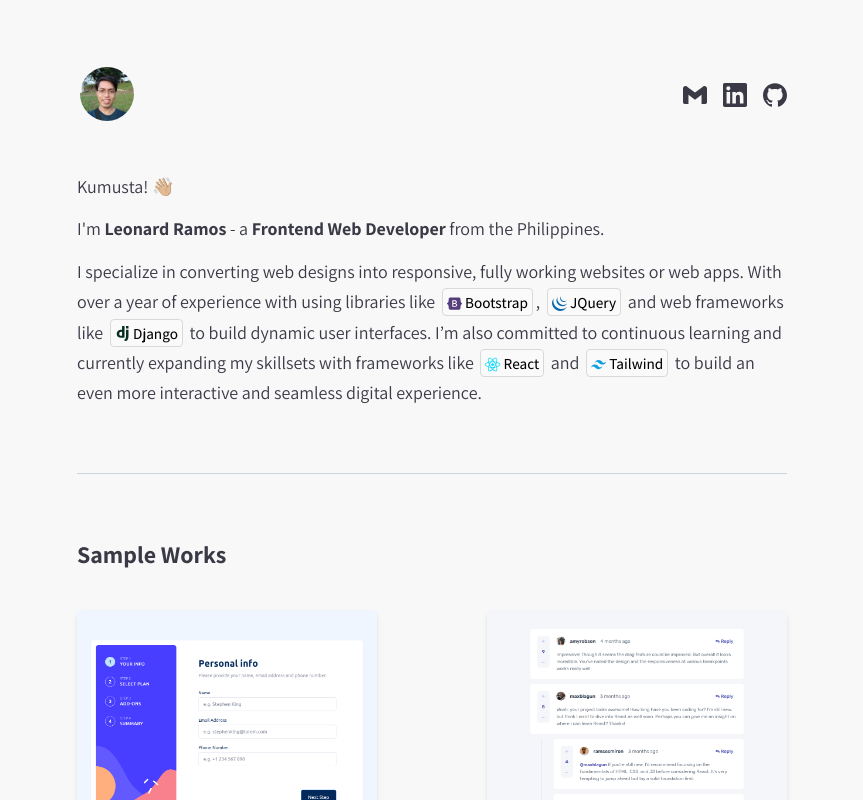
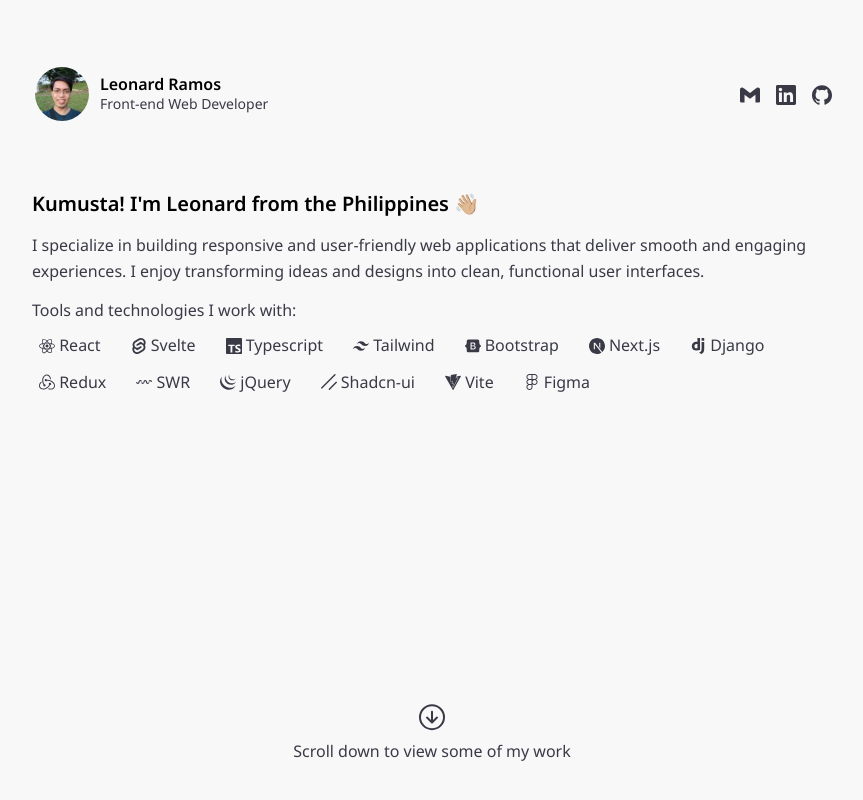
Before and after one commit to leonard-ramos27/Personal-Portfolio, a React (Vite) app: page / in a window 1280 px wide. Shown: the top 800 px of the page, without its empty margins (208-1071 px from the left). Built offline with nearby package versions, Linux system fonts and the light colour scheme.

Commit message:
Apply changes to About Section

```diff
--- a/src/App.jsx
+++ b/src/App.jsx
@@ -67,7 +67,7 @@ const projects = [
 
 function App() {
   return (
-    <main className="max-w-[710px] mx-6 md:mx-auto my-12 md:mt-16">
+    <main className="max-w-[800px] mx-6 md:mx-auto">
       <AboutSection />
       <ProjectsSection projects={projects}/>
       <ContactSection />
--- a/src/components/AboutSection.jsx
+++ b/src/components/AboutSection.jsx
@@ -1,35 +1,47 @@
-import SocialIcons from "./SocialIcons"
-import { SiHtml5, SiCss3, SiJavascript, SiBootstrap, SiJquery, SiDjango, SiReact, SiTailwindcss } from "react-icons/si";
+import { SiBootstrap, SiReact, SiTailwindcss, SiSvelte, SiTypescript, SiNextdotjs, SiDjango, SiRedux, SiSwr, SiJquery, SiShadcnui, SiFigma, SiVite } from "react-icons/si";
+import { IoArrowDownCircleOutline } from "react-icons/io5";
 import SlideIn from "./SlideIn";
-
-const getProfilePicture = (url) => {
-    return new URL(`../assets/${url}`, import.meta.url).href
-}
+import Bounce from "./Bounce"
+import Header from "./Header";
 
 const AboutSection = () => {
     return (
-        <section>
-            <SlideIn direction="left">
-                <div className="flex flex-wrap justify-between items-center">
-                <div className="tooltip">
-                    <img
-                    src={getProfilePicture("profile-photo.jpg")}
-                    alt="My profile photo"
-                    className="img-profile transition-all" />
-                    <span
-                    className="tooltip-text py-1 px-2 text-xs rounded-full transition-opacity"
-                    role="tooltip">
-                        That's me!
-                    </span>
-                </div>
-                <div className="h-fit">
-                    <SocialIcons />
-                </div>
-                </div>
-                <div className="mt-12 mb-16">
-                    <p className="mb-3">Kumusta! 👋🏼</p>
-                    <h1 className="mb-3">I'm <strong>Leonard Ramos</strong> - a <strong>Frontend Web Developer</strong> from the Philippines.</h1>
-                    <p className="mb-3">I specialize in converting web designs into responsive, fully working websites or web apps. With over a year of experience with using libraries like <span className="tool-icon bootstrap"><SiBootstrap /> Bootstrap</span>, <span className="tool-icon jquery"><SiJquery /> JQuery</span> and web frameworks like <span className="tool-icon django"><SiDjango /> Django</span> to build dynamic user interfaces. I’m also committed to continuous learning and currently expanding my skillsets with frameworks like <span className="tool-icon react"><SiReact /> React</span> and <span className="tool-icon tailwind"><SiTailwindcss /> Tailwind</span> to build an even more interactive and seamless digital experience.</p>
+        <section className="min-h-screen pt-16 pb-9 mb-4 flex flex-col justify-center items-center gap-5">
+            <SlideIn direction="left" styles="flex-grow flex flex-col justify-between items-stretch gap-16">
+                <Header />
+                <div className="flex-grow flex flex-col justify-between items-center">
+                    <div>
+                        <h1 className="mb-3 text-black">
+                            Kumusta! I'm Leonard from the Philippines 👋🏼
+                        </h1>
+                        <p className="mb-3">
+                            I specialize in building responsive and user-friendly web applications that deliver smooth and engaging experiences. I enjoy transforming ideas and designs into clean, functional user interfaces.
+                        </p>
+                        <p className="mb-2">Tools and technologies I work with:</p>
+                        <div className="flex flex-row flex-wrap justify-start items-start gap-x-4 gap-y-2 mb-6">
+                            <span className="tool-icon-hover react"><SiReact /> React</span>
+                            <span className="tool-icon-hover svelte"><SiSvelte /> Svelte</span>
+                            <span className="tool-icon-hover typescript"><SiTypescript /> Typescript</span>
+                            <span className="tool-icon-hover tailwind"><SiTailwindcss /> Tailwind</span>
+                            <span className="tool-icon-hover bootstrap"><SiBootstrap /> Bootstrap</span>
+                            <span className="tool-icon-hover nextjs"><SiNextdotjs /> Next.js</span>
+                            <span className="tool-icon-hover django"><SiDjango /> Django</span>
+                            <span className="tool-icon-hover redux"><SiRedux /> Redux</span>
+                            <span className="tool-icon-hover swr"><SiSwr /> SWR</span>
+                            <span className="tool-icon-hover jquery"><SiJquery /> jQuery</span>
+                            <span className="tool-icon-hover shadcn"><SiShadcnui /> Shadcn-ui</span>
+                            <span className="tool-icon-hover vite"><SiVite /> Vite</span>
+                            <span className="tool-icon-hover figma"><SiFigma /> Figma</span>
+                        </div>
+                    </div>
+                    <div>
+                        <a href="#projects-section" className="flex flex-col items-center justify-center">
+                            <Bounce>
+                                <IoArrowDownCircleOutline className="text-[2rem]"/>
+                            </Bounce>
+                            <div>Scroll down to view some of my work</div>
+                        </a>
+                    </div>
                 </div>
             </SlideIn>
         </section>
--- a/src/index.css
+++ b/src/index.css
@@ -1,4 +1,5 @@
 @import url('https://fonts.googleapis.com/css2?family=Assistant:wght@200..800&display=swap');
+@import url('https://fonts.googleapis.com/css2?family=Noto+Sans:ital,wght@0,100..900;1,100..900&display=swap');
 
 @tailwind base;
 @tailwind components;
@@ -29,6 +30,14 @@
   --django-color: #092E20;
   --react-color: #04D8F9;
   --tailwind-color: #0F9EE1;
+  --svelte-color: #FF4E00;
+  --typescript-color: #3178C6;
+  --nextjs-color: #000000;
+  --redux-color: #764abc;
+  --swr-color: #323232;
+  --shadcn-color: #000000;
+  --vite-color: #9170c7;
+  --figma-color: #a800f6;
 }
 
 *,
@@ -39,21 +48,32 @@
   padding: 0;
 }
 
+html{
+  scroll-behavior: smooth;
+}
+
 svg{
   display: inline;
 }
 
 body{
-  font-family: "Assistant", sans-serif;
-  font-size: 18px;
-  line-height: 1.9rem;
+  font-family: "Noto Sans", sans-serif;
+  font-size: 1rem;
+  line-height: 1.65rem;
   background-color: var(--background-color);
   color: var(--text-color);
+  /* letter-spacing: 0.015rem; */
 }
 
 #root{
   max-width: 100vw;
-  overflow-x: hidden;
+  overflow: hidden;
+}
+
+h1{
+  font-size: 1.25rem;
+  line-height: 2rem;
+  font-weight: 600;
 }
 
 .img-profile{
@@ -68,7 +88,7 @@ body{
 }
 
 .social-icon{
-  font-size: 24px;
+  font-size: 20px;
 }
 
 .social-icon.linkedin:hover{
@@ -117,52 +137,118 @@ body{
   margin-right: 4px;
 }
 
-.tool-icon{
-  padding: 3px 4px;
-  margin-inline: 3px;
+.tool-icon,
+.tool-icon-hover:hover{
   background-color: #fafafa;
   border: 1px solid #d9d9d9;
   border-radius: .25rem;
-  font-size: .95rem;
   color: #000;
   font-weight: 500;
   white-space: nowrap;
 }
 
-.tool-icon svg{
+.tool-icon{
+  padding: 3px 4px;
+  margin-inline: 3px;
+  font-size: .95rem;
+}
+
+.tool-icon-hover{
+  padding: 0px 6px;
+  margin-inline: 0px;
+  border: 1px solid transparent;
+  transition: all 0.25s ease-in-out;
+  cursor: pointer;
+}
+
+.tool-icon-hover:hover{
+  /* scale: 1.08; */
+  transform: translateY(-3px);
+}
+
+.tool-icon svg,
+.tool-icon-hover svg{
   margin-bottom: 2px;
 }
 
-.tool-icon.html svg{
+.tool-icon.html svg,
+.tool-icon-hover:hover.html svg{
   color: var(--html-color);
 }
 
-.tool-icon.css svg{
+.tool-icon.css svg,
+.tool-icon-hover:hover.css svg{
   color: var(--css-color);
 }
 
-.tool-icon.javascript svg{
+.tool-icon.javascript svg,
+.tool-icon-hover:hover.javascript svg{
   color: var(--js-color);
 }
 
-.tool-icon.bootstrap svg{
+.tool-icon.bootstrap svg,
+.tool-icon-hover:hover.bootstrap svg{
   color: var(--bootstrap-color);
 }
 
-.tool-icon.jquery svg{
+.tool-icon.jquery svg,
+.tool-icon-hover:hover.jquery svg{
   color: var(--jquery-color);
 }
 
-.tool-icon.django svg{
+.tool-icon.django svg,
+.tool-icon-hover:hover.django svg{
   color: var(--django-color);
 }
 
-.tool-icon.react svg{
+.tool-icon.react svg,
+.tool-icon-hover:hover.react svg{
   color: var(--react-color);
 }
 
-.tool-icon.tailwind svg{
+.tool-icon.tailwind svg,
+.tool-icon-hover:hover.tailwind svg{
   color: var(--tailwind-color);
+}
+
+.tool-icon.svelte svg,
+.tool-icon-hover:hover.svelte svg{
+  color: var(--svelte-color);
+}
+
+.tool-icon.typescript svg,
+.tool-icon-hover:hover.typescript svg{
+  color: var(--typescript-color);
+}
+
+.tool-icon.nextjs svg,
+.tool-icon-hover:hover.nextjs svg{
+  color: var(--nextjs-color);
+}
+
+.tool-icon.redux svg,
+.tool-icon-hover:hover.redux svg{
+  color: var(--redux-color);
+}
+
+.tool-icon.swr svg,
+.tool-icon-hover:hover.swr svg{
+  color: var(--swr-color);
+}
+
+.tool-icon.shadcn svg,
+.tool-icon-hover:hover.shadcn svg{
+  color: var(--shadcn-color);
+}
+
+.tool-icon.vite svg,
+.tool-icon-hover:hover.vite svg{
+  color: var(--vite-color);
+}
+
+.tool-icon.figma svg,
+.tool-icon-hover:hover.figma svg{
+  color: var(--figma-color);
 }
 
 .projects-grid{
```
